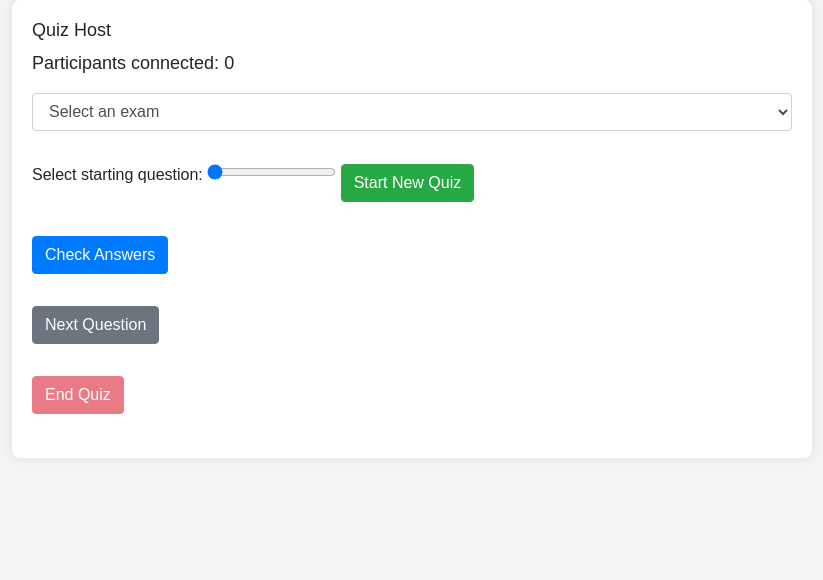
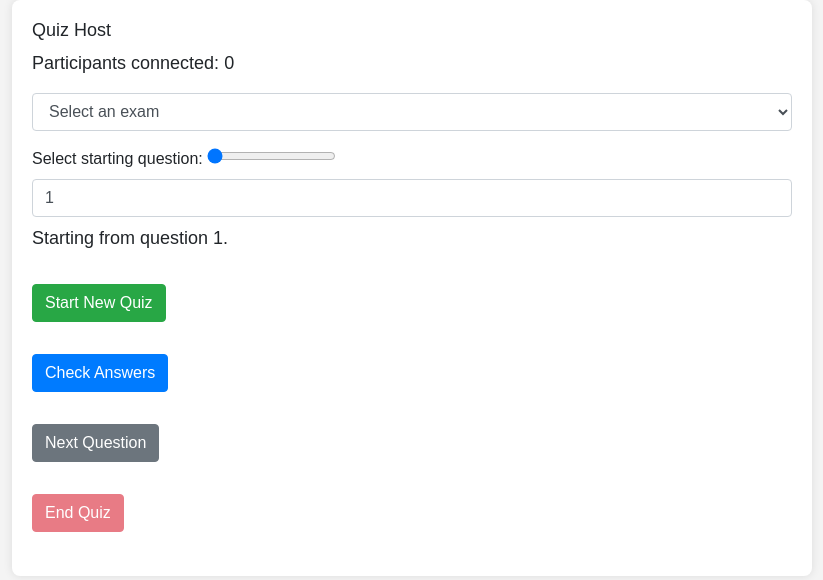
Before and after one commit to ruslanmv/Real-Time-Quiz-Application, a Flask app: page /host in a window 1280 px wide. Shown: the top 580 px of the page, without its empty margins (228-1051 px from the left). Run offline with Flask 3, Linux system fonts and the light colour scheme; some libraries are stand-ins or nearby versions.

Commit message:
First version not end

```diff
--- a/app.py
+++ b/app.py
@@ -60,6 +60,7 @@ def select_exam(data):
 
 @socketio.on('restart_quiz')
 def restart_quiz():
+    reset_quiz()
     start_quiz()
 
 def start_quiz():
--- a/static/script.js
+++ b/static/script.js
@@ -25,14 +25,19 @@ function submitForm(event) {
 
 function selectExam() {
     const examName = document.getElementById('exam-selector').value;
-    const startQuestion = document.getElementById('start-question').value;
+    const startQuestion = document.getElementById('start-question-number').value;
     socket.emit('select_exam', { exam_name: examName, start_question: parseInt(startQuestion) });
+    document.getElementById('question-start-display').textContent = `Starting from question ${startQuestion}.`;
+}
+
+function updateSliderValue(value) {
+    document.getElementById('start-question').value = value;
+    document.getElementById('start-question-number').value = value;
+    document.getElementById('question-start-display').textContent = `Starting from question ${value}.`;
 }
 
 socket.on('exam_loaded', (data) => {
     if (data.success) {
-        document.getElementById('question-count').textContent =
-            `Exam "${data.exam_name}" loaded with ${data.num_questions} questions. Starting from question ${data.start_question}.`;
         alert(`Exam "${data.exam_name}" loaded successfully!`);
     } else {
         alert(`Failed to load exam "${data.exam_name}".`);
--- a/templates/host.html
+++ b/templates/host.html
@@ -17,9 +17,10 @@
                 <option value="{{ exam }}">{{ exam }}</option>
             {% endfor %}
         </select>
-        <p id="question-count" style="margin-top: 15px;"></p>
         <label for="start-question" class="mt-3">Select starting question:</label>
-        <input type="range" id="start-question" min="1" max="10" value="1" class="form-range mt-2 mb-4">
+        <input type="range" id="start-question" min="1" max="10" value="1" class="form-range mt-2 mb-2" oninput="updateSliderValue(this.value)">
+        <input type="number" id="start-question-number" min="1" max="10" value="1" class="form-control" oninput="updateSliderValue(this.value)">
+        <p id="question-start-display" class="mt-2">Starting from question 1.</p>
         <button onclick="restartQuiz()" class="btn btn-success mt-3">Start New Quiz</button><br><br>
         <button onclick="checkAnswers()" class="btn btn-primary mt-2">Check Answers</button><br><br>
         <button onclick="nextQuestion()" class="btn btn-secondary mt-2">Next Question</button><br><br>
```
